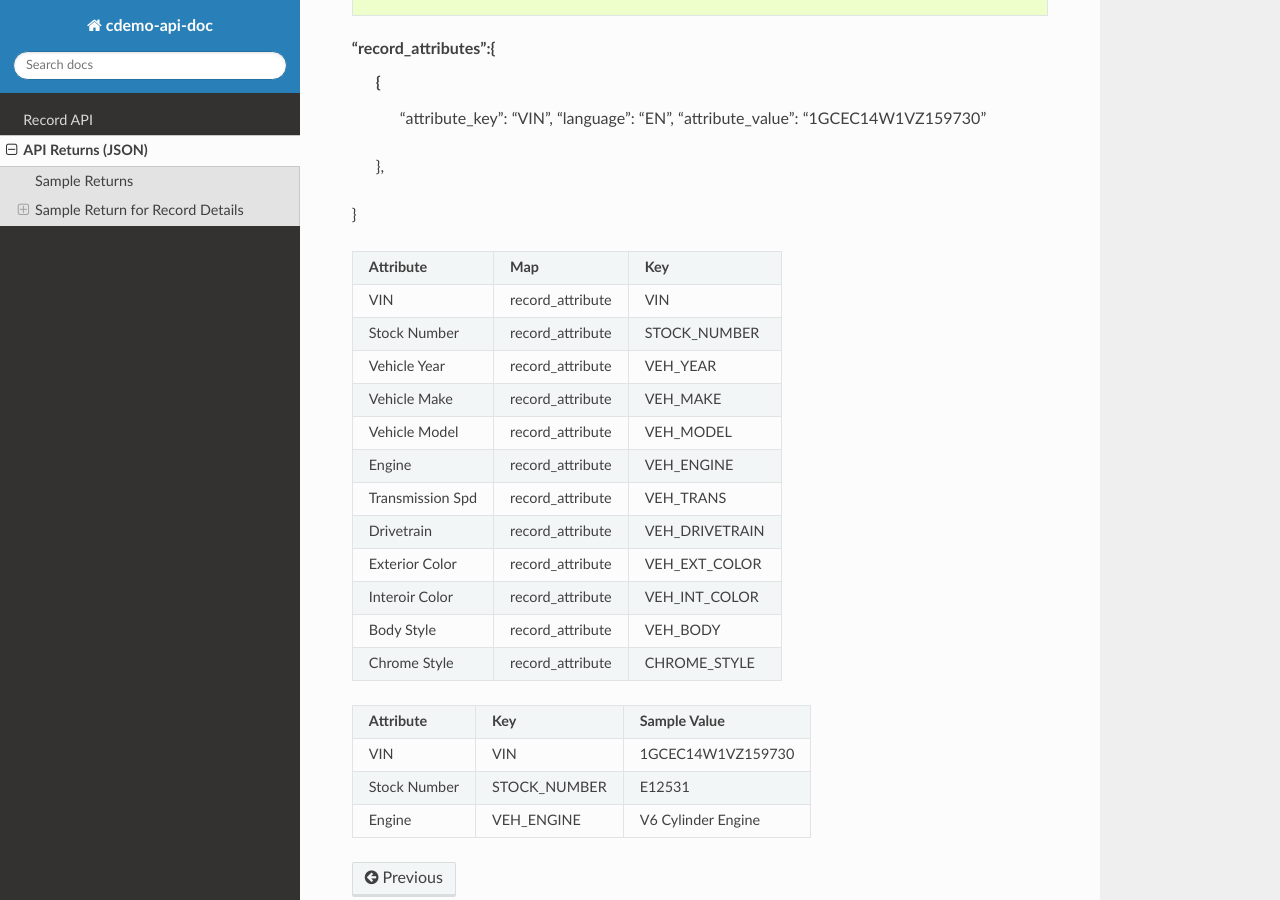
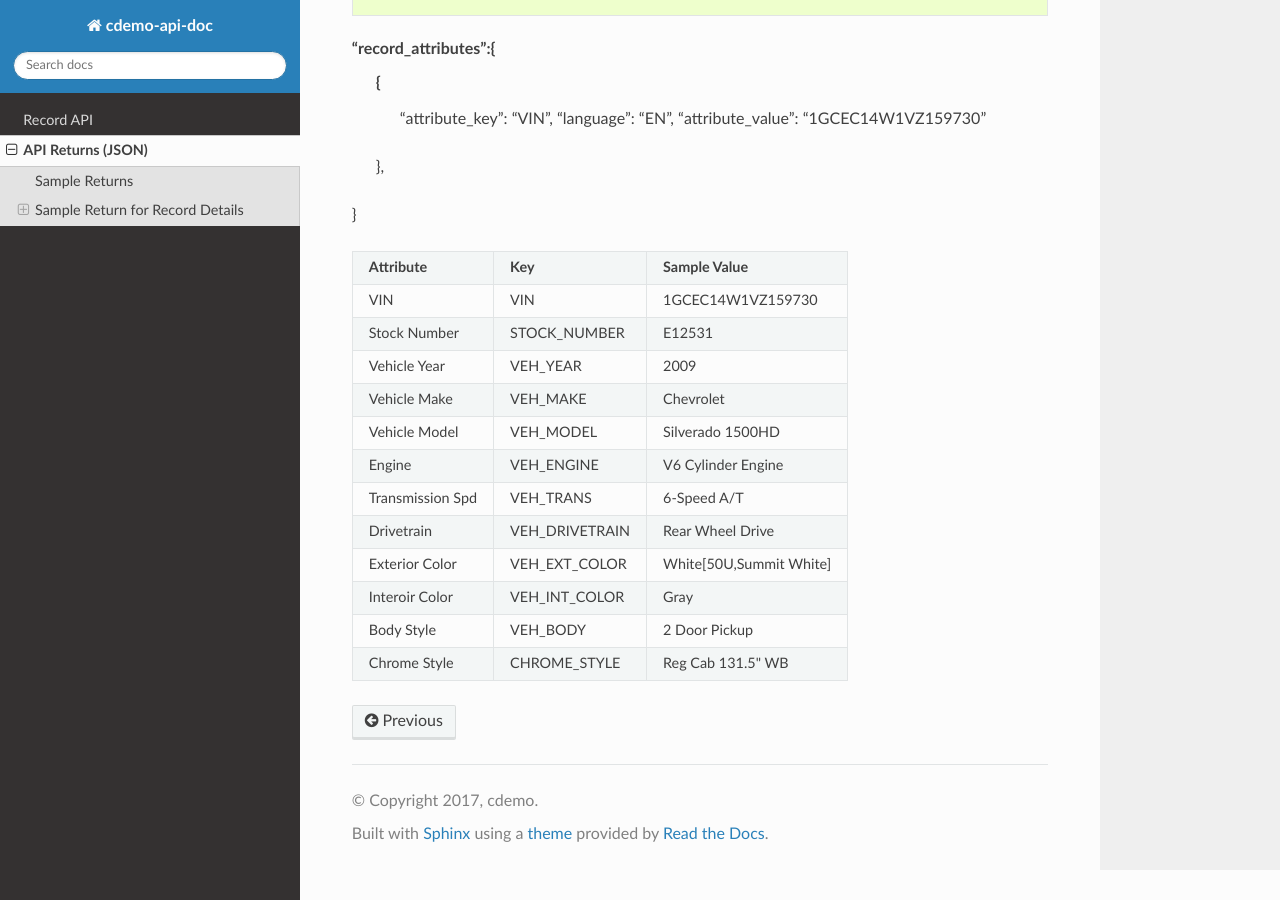
Before and after one commit to cdemomobilesolutions/apidoc, a Sphinx documentation site: the page built from source/api_returns.rst, in a window 1280 px wide and 900 px high, scrolled down 564 px. Built offline with Sphinx 7.4.7 and the Read the Docs theme 2.0.0, drawn with Linux system fonts in a browser that asks for light colours.

Commit message:
table test

```diff
--- a/source/api_returns.rst
+++ b/source/api_returns.rst
@@ -34,42 +34,30 @@ Record Attributes
 }
 
 
-
-+---------------------+-------------------------------+-------------------------------+
-| **Attribute**       | **Map**                       | **Key**                       |
-+---------------------+-------------------------------+-------------------------------+
-| VIN                 | record_attribute              | VIN                           |
-+---------------------+-------------------------------+-------------------------------+
-| Stock Number        | record_attribute              | STOCK_NUMBER                  |
-+---------------------+-------------------------------+-------------------------------+
-| Vehicle Year        | record_attribute              | VEH_YEAR                      |
-+---------------------+-------------------------------+-------------------------------+
-| Vehicle Make        | record_attribute              | VEH_MAKE                      |
-+---------------------+-------------------------------+-------------------------------+
-| Vehicle Model       | record_attribute              | VEH_MODEL                     |
-+---------------------+-------------------------------+-------------------------------+
-| Engine              | record_attribute              | VEH_ENGINE                    |
-+---------------------+-------------------------------+-------------------------------+
-| Transmission Spd    | record_attribute              | VEH_TRANS                     |
-+---------------------+-------------------------------+-------------------------------+
-| Drivetrain          | record_attribute              | VEH_DRIVETRAIN                |
-+---------------------+-------------------------------+-------------------------------+
-| Exterior Color      | record_attribute              | VEH_EXT_COLOR                 |
-+---------------------+-------------------------------+-------------------------------+
-| Interoir Color      | record_attribute              | VEH_INT_COLOR                 |
-+---------------------+-------------------------------+-------------------------------+
-| Body Style          | record_attribute              | VEH_BODY                      |
-+---------------------+-------------------------------+-------------------------------+
-| Chrome Style        | record_attribute              | CHROME_STYLE                  |
-+---------------------+-------------------------------+-------------------------------+
-
-
-+---------------------+-------------------------------+-------------------------------+
-| **Attribute**       | **Key**                       | **Sample Value**              |
-+---------------------+-------------------------------+-------------------------------+
-| VIN                 | VIN                           | 1GCEC14W1VZ159730             |
-+---------------------+-------------------------------+-------------------------------+
-| Stock Number        | STOCK_NUMBER                  | E12531                        |
-+---------------------+-------------------------------+-------------------------------+
-| Engine              | VEH_ENGINE                    | V6 Cylinder Engine            |
-+---------------------+-------------------------------+-------------------------------+
++---------------------+------------------------------------+-------------------------------------+
+| **Attribute**       | **Key**                            | **Sample Value**                    |
++---------------------+------------------------------------+-------------------------------------+
+| VIN                 | VIN                                | 1GCEC14W1VZ159730                   |
++---------------------+------------------------------------+-------------------------------------+
+| Stock Number        | STOCK_NUMBER                       | E12531                              |
++---------------------+------------------------------------+-------------------------------------+
+| Vehicle Year        | VEH_YEAR                           | 2009                                |
++---------------------+------------------------------------+-------------------------------------+
+| Vehicle Make        | VEH_MAKE                           | Chevrolet                           |
++---------------------+------------------------------------+-------------------------------------+
+| Vehicle Model       | VEH_MODEL                          | Silverado 1500HD                    |
++---------------------+------------------------------------+-------------------------------------+
+| Engine              | VEH_ENGINE                         | V6 Cylinder Engine                  |
++---------------------+------------------------------------+-------------------------------------+
+| Transmission Spd    | VEH_TRANS                          | 6-Speed A/T                         |
++---------------------+------------------------------------+-------------------------------------+
+| Drivetrain          | VEH_DRIVETRAIN                     | Rear Wheel Drive                    |
++---------------------+------------------------------------+-------------------------------------+
+| Exterior Color      | VEH_EXT_COLOR                      | White[50U,Summit White]             |
++---------------------+------------------------------------+-------------------------------------+
+| Interoir Color      | VEH_INT_COLOR                      | Gray                                |
++---------------------+------------------------------------+-------------------------------------+
+| Body Style          | VEH_BODY                           | 2 Door Pickup                       |
++---------------------+------------------------------------+-------------------------------------+
+| Chrome Style        | CHROME_STYLE                       | Reg Cab 131.5\" WB                  |
++---------------------+------------------------------------+-------------------------------------+
```
Also changed, not shown: source/test.rst (+29 -0 lines).
